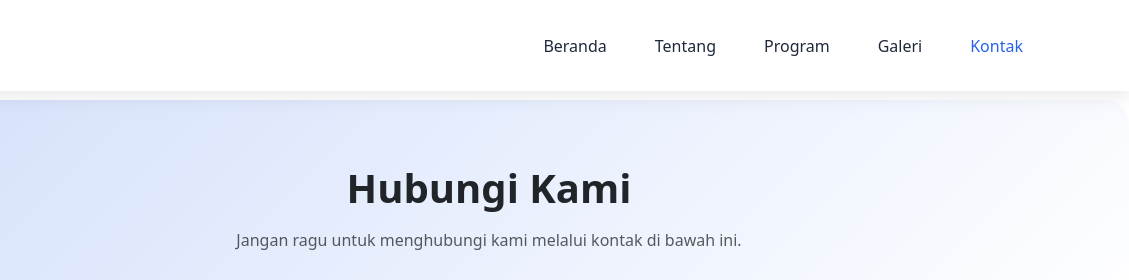
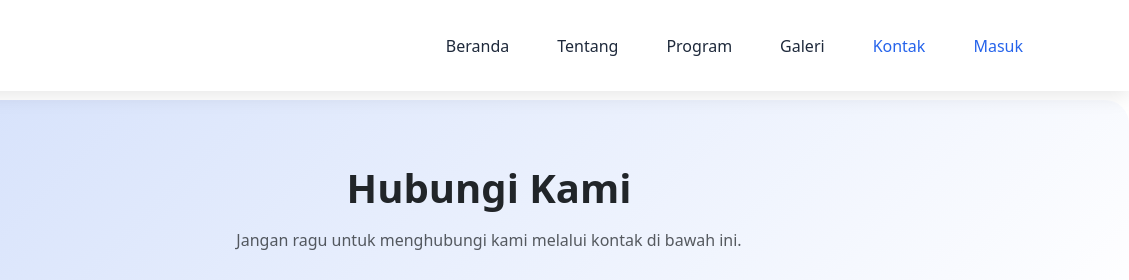
Before and after one commit to blackswan06/website-KMI-BALUT, a plain HTML site: page kontak.html in a window 1280 px wide. Shown: the top 280 px of the page, 151-1280 px from the left. Drawn offline with nearby package versions, Linux system fonts and the light colour scheme.

Commit message:
Update kontak.html

```diff
--- a/kontak.html
+++ b/kontak.html
@@ -126,6 +126,7 @@
                 <li class="nav-item"><a class="nav-link" href="program.html">Program</a></li>
                 <li class="nav-item"><a class="nav-link" href="galeri.html">Galeri</a></li>
                 <li class="nav-item"><a class="nav-link active" href="kontak.html">Kontak</a></li>
+                <li class="nav-item"><a class="nav-link active" href="login.html">Masuk</a></li>
             </ul>
         </div>
     </div>
```
